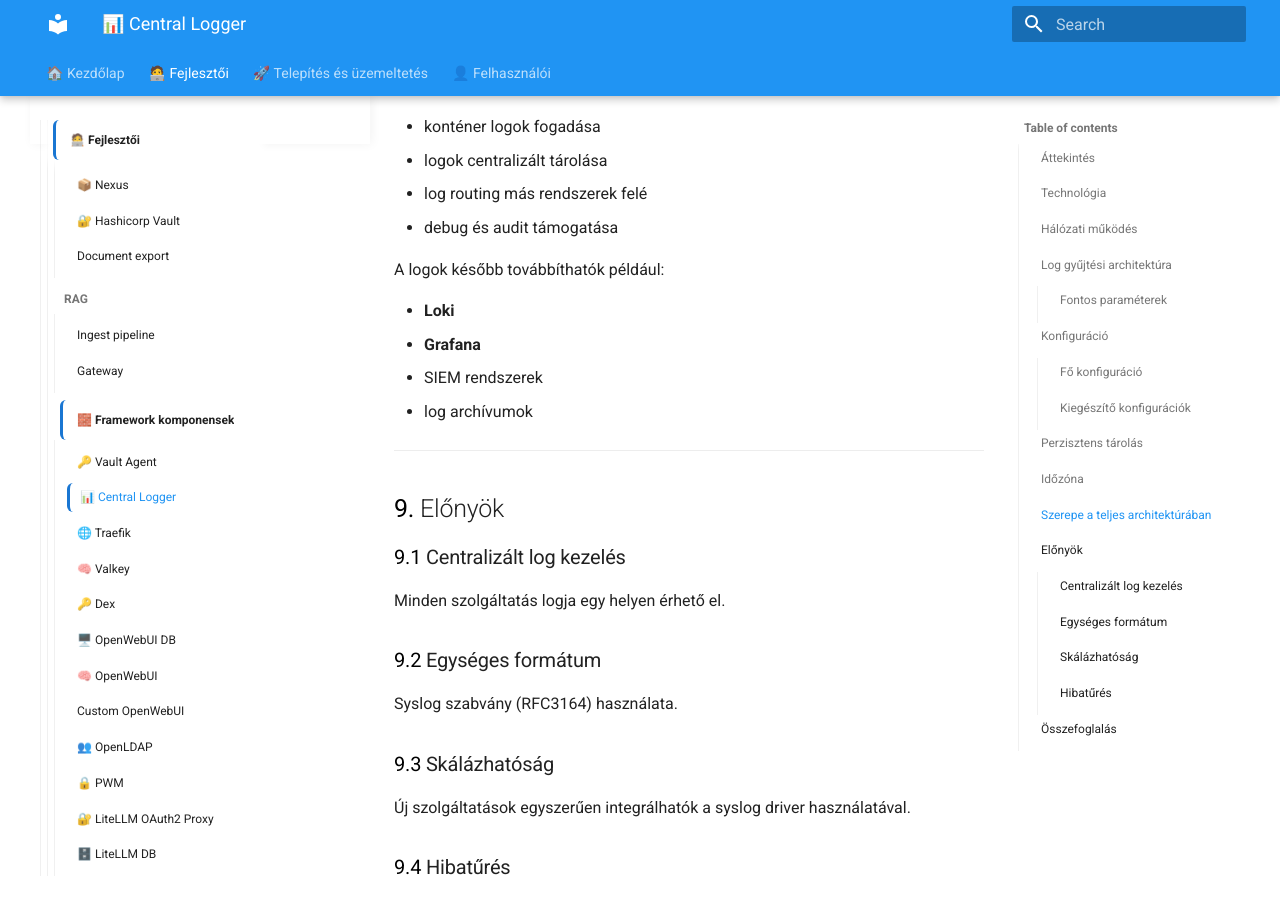
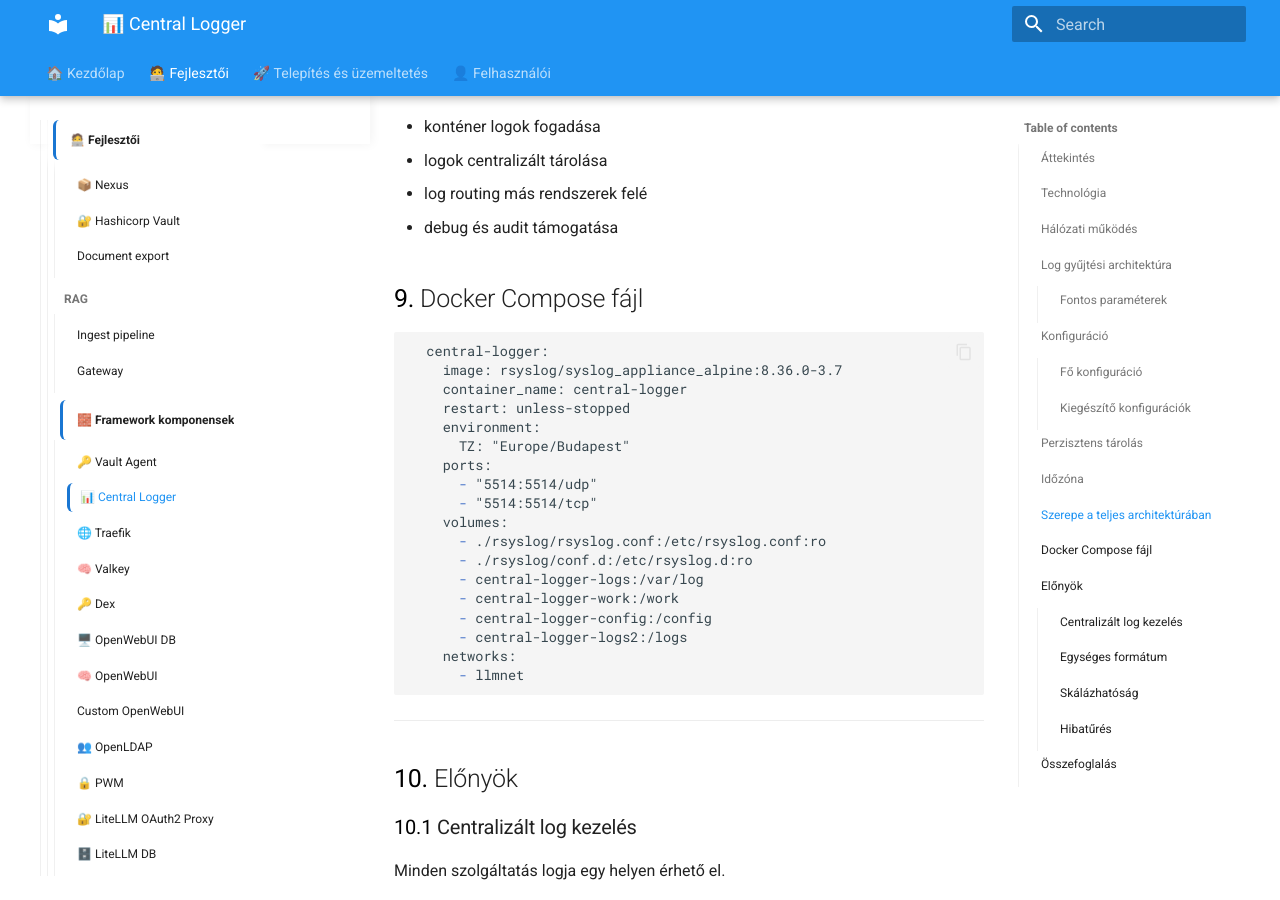
Before and after one commit to zelinaclarity/CLA_AI_KERET_2025_MKDOCS, an MkDocs documentation site: the page built from docs/developer/framework_components/central-logger.md, in a window 1280 px wide and 900 px high, scrolled down 3247 px. Built offline with MkDocs 1.6.1 and Material for MkDocs 9.7.7, drawn with Linux system fonts in a browser that asks for light colours.

Commit message:
central_logger__update

````diff
--- a/docs/developer/framework_components/central-logger.md
+++ b/docs/developer/framework_components/central-logger.md
@@ -130,12 +130,29 @@ Funkciói:
 * log routing más rendszerek felé
 * debug és audit támogatása
 
-A logok később továbbíthatók például:
 
-* **Loki**
-* **Grafana**
-* SIEM rendszerek
-* log archívumok
+## Docker Compose fájl
+
+```markdown
+  central-logger:
+    image: rsyslog/syslog_appliance_alpine:8.36.0-3.7
+    container_name: central-logger
+    restart: unless-stopped
+    environment:
+      TZ: "Europe/Budapest"
+    ports:
+      - "5514:5514/udp"
+      - "5514:5514/tcp"
+    volumes:
+      - ./rsyslog/rsyslog.conf:/etc/rsyslog.conf:ro
+      - ./rsyslog/conf.d:/etc/rsyslog.d:ro
+      - central-logger-logs:/var/log
+      - central-logger-work:/work
+      - central-logger-config:/config
+      - central-logger-logs2:/logs
+    networks:
+      - llmnet
+```
 
 ---
 
````
